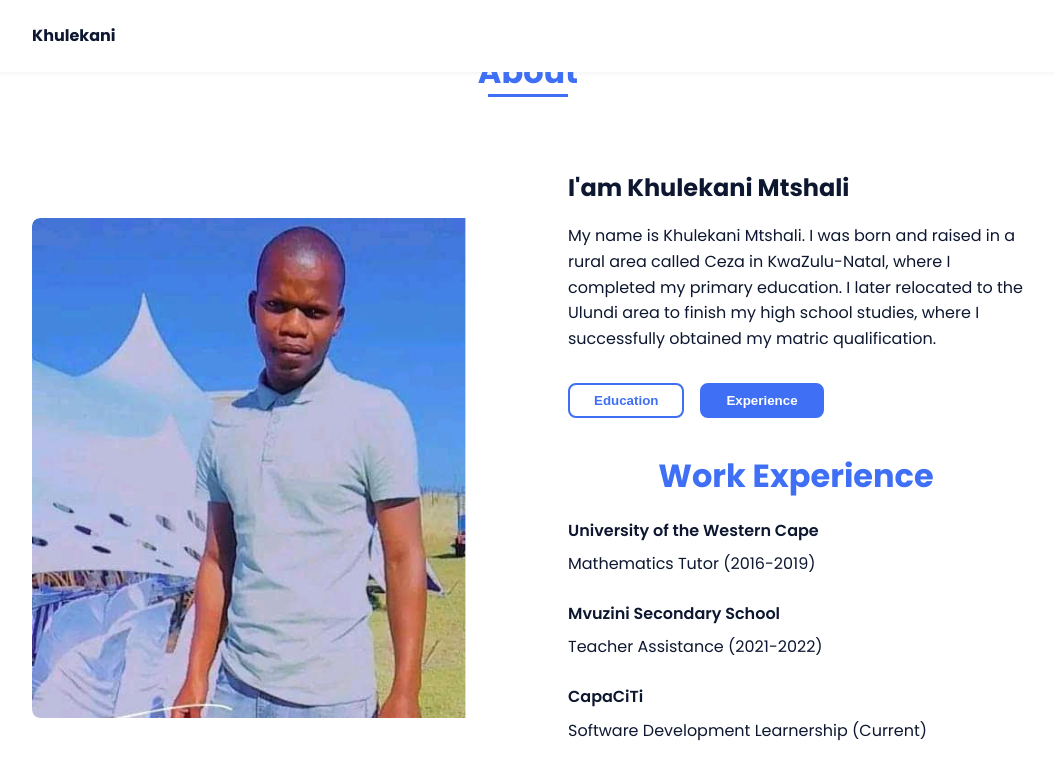
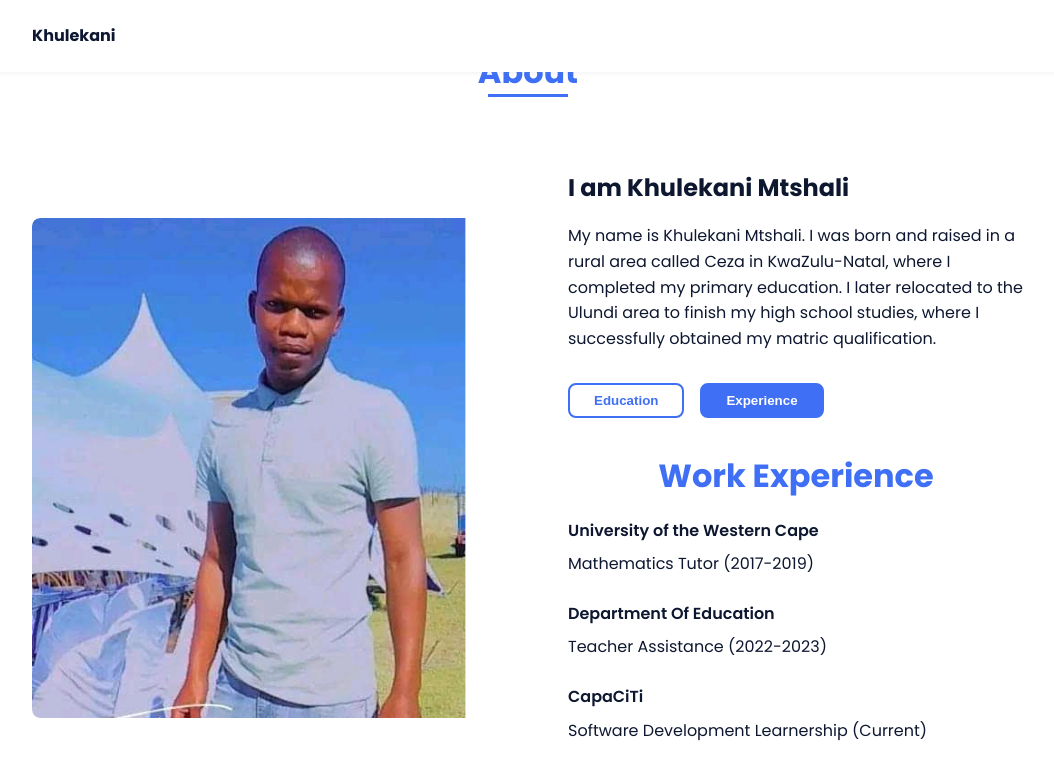
Before and after one commit to Mkhulekani/updated_portfoilo, a plain HTML site: page index.html in a window 1280 px wide. Both pictures are taken after a click on the button "Experience". Shown: the part 1202-1982 px from the top of the page, without its empty margins (112-1166 px from the left). Drawn offline with nearby package versions, Linux system fonts and the light colour scheme; files that its build step writes are made by us from their sources.

Commit message:
editting my experience

```diff
--- a/index.html
+++ b/index.html
@@ -91,7 +91,7 @@
                     <img src="assets/img/about.jpg" alt="Khulekani Mtshali" class="about__img">
                 </div>
                 <div class="about__text-container">
-                    <h2 class="about__subtitle">I'am Khulekani Mtshali</h2>
+                    <h2 class="about__subtitle">I am Khulekani Mtshali</h2>
                     <p class="about__text">My name is Khulekani Mtshali. I was born and raised in a rural area called Ceza in KwaZulu-Natal, where I completed my primary education. I later relocated to the Ulundi area to finish my high school studies, where I successfully obtained my matric qualification.</p>
                     <div class="about__buttons">
                         <button class="button about__button active" data-target="education">Education</button>
@@ -117,11 +117,11 @@
                             <h3 class="about__content-title">Work Experience</h3>
                             <div class="about__content-item">
                                 <h4 class="about__content-subtitle">University of the Western Cape</h4>
-                                <p class="about__content-text">Mathematics Tutor (2016-2019)</p>
+                                <p class="about__content-text">Mathematics Tutor (2017-2019)</p>
                             </div>
                             <div class="about__content-item">
-                                <h4 class="about__content-subtitle">Mvuzini Secondary School</h4>
-                                <p class="about__content-text">Teacher Assistance (2021-2022)</p>
+                                <h4 class="about__content-subtitle">Department Of Education</h4>
+                                <p class="about__content-text">Teacher Assistance (2022-2023)</p>
                             </div>
                             <div class="about__content-item">
                                 <h4 class="about__content-subtitle">CapaCiTi</h4>
```
